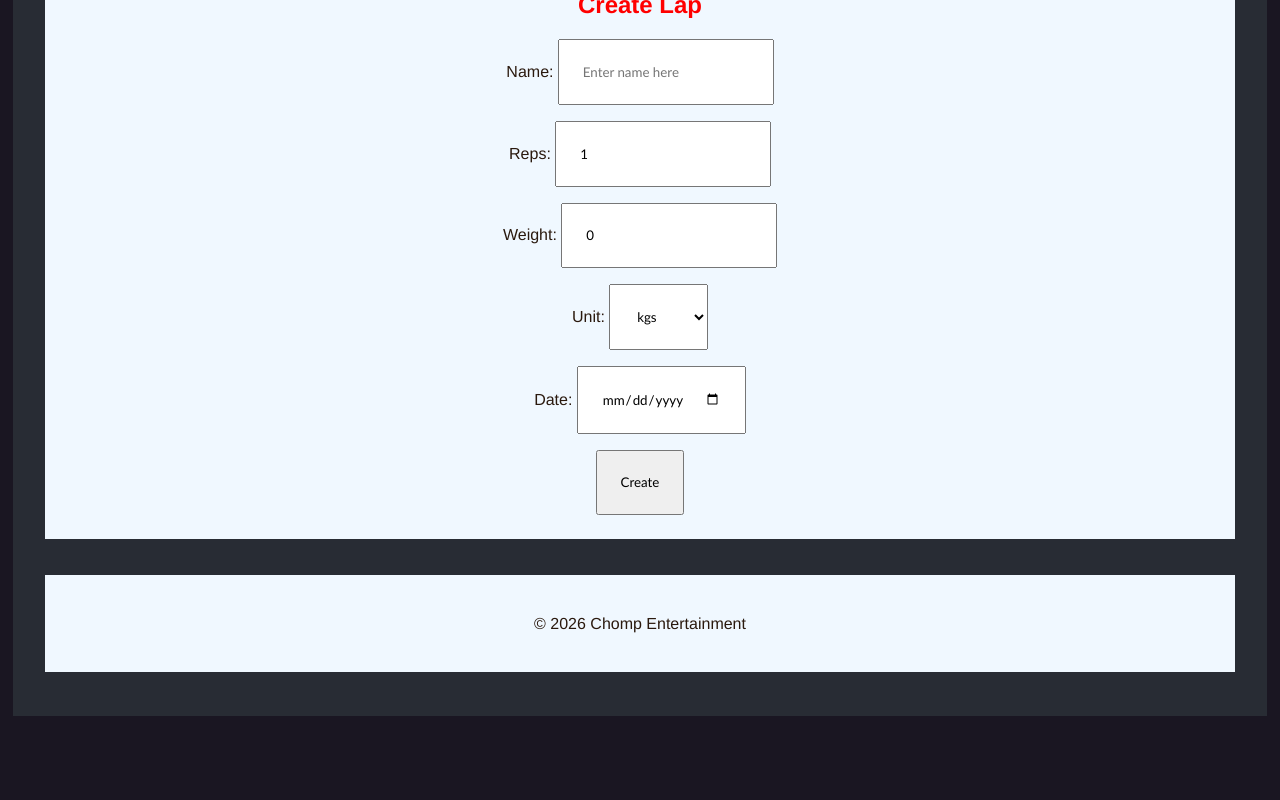
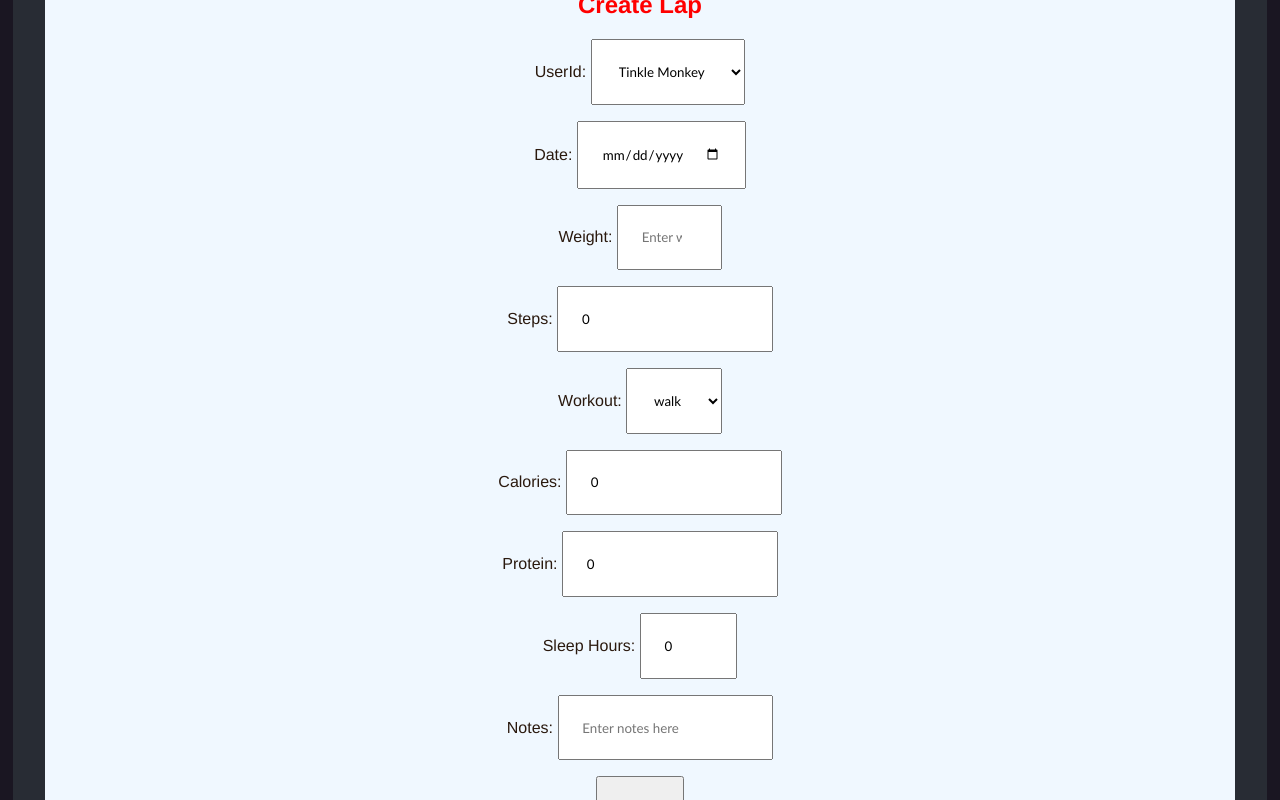
Before and after one commit to nznofficial/project-f8, a React (Vite) app in the folder frontend-react/: page /create-lap in a window 1280 px wide. Shown: the part 360-1160 px from the top of the page. Before the commit the page ends 1102 px from the top, so only its background shows below. Built offline with nearby package versions, Linux system fonts and the light colour scheme.

Commit message:
Updated CreatePage for Project F8

```diff
--- a/frontend-react/src/components/LapRow.jsx
+++ b/frontend-react/src/components/LapRow.jsx
@@ -5,11 +5,15 @@ function LapRow({ lap, onDelete, onUpdate }) {
 
     return (
         <tr>
-            <td>{lap.name}</td>
-            <td>{lap.reps}</td>
-            <td>{lap.weight}</td>
-            <td>{lap.unit}</td>
+            <td>{lap.userId}</td>
             <td>{lap.date?.split('T')[0]}</td>
+            <td>{lap.weightAmLb}</td>
+            <td>{lap.steps}</td>
+            <td>{lap.workout}</td>
+            <td>{lap.calories}</td>
+            <td>{lap.proteinG}</td>
+            <td>{lap.sleepHours}</td>
+            <td>{lap.notes}</td>
             <td><FaEdit onClick={() => onUpdate(lap)}/>&nbsp;
                 <FaTrash onClick={()=> onDelete(lap._id)}/>
             </td>
--- a/frontend-react/src/components/LapTable.jsx
+++ b/frontend-react/src/components/LapTable.jsx
@@ -11,7 +11,13 @@ function LapTable({ laps, onDelete, onUpdate}) {
                         <th>Weight</th>
                         <th>Unit</th>
                         <th>Date</th>
-                        <th>Actions</th>
+                        <th>Weight</th>
+                        <th>Steps</th>
+                        <th>Workout</th>
+                        <th>Calories</th>
+                        <th>Protein</th>
+                        <th>sleepHours</th>
+                        <th>Notes</th>
                     </tr>
                 </thead>
                 <tbody>
--- a/frontend-react/src/pages/CreatePage.jsx
+++ b/frontend-react/src/pages/CreatePage.jsx
@@ -3,17 +3,21 @@ import { useNavigate } from 'react-router-dom';
 
 export const CreatePage = () => {
 
-    const [name, setName] = useState('');
-    const [reps, setReps] = useState(1);
-    const [weight, setWeight] = useState(0);
-    const [unit, setUnit] = useState('kgs');
+    const [userId, setUserId] = useState('');
     const [date, setDate] = useState('');
+    const [weightAmLb, setWeightAmLb] = useState('');
+    const [steps, setSteps] = useState(0);
+    const [workout, setWorkout] = useState('walk');
+    const [calories, setCalories] = useState(0);
+    const [proteinG, setProteinG] = useState(0);
+    const [sleepHours, setSleepHours] = useState(0);
+    const [notes, setNotes] = useState('');
 
     const navigate = useNavigate();
 
     const addLap = async (event) => {
         event.preventDefault();
-        const newLap = {name, reps, weight, unit}
+        const newLap = {userId, weightAmLb, steps, workout, calories, proteinG, sleepHours, notes}
 
         if (date){
             newLap.date = date;
@@ -40,45 +44,12 @@ export const CreatePage = () => {
             <form onSubmit={addLap}>
                 <p>
                     <label>
-                        Name:&nbsp;
-                        <input
-                            type="text"
-                            placeholder="Enter name here"
-                            value={name}
-                            onChange={e => setName(e.target.value)}/>
-                    </label>
-                </p>
-                <p>
-                    <label>
-                        Reps:&nbsp;
-                        <input
-                            type="number"
-                            min="1"
-                            value={reps}
-                            placeholder="Enter reps here"
-                            onChange={e => setReps(e.target.valueAsNumber)}/>
-                    </label>
-                </p>
-                <p>
-                    <label>
-                        Weight:&nbsp;
-                        <input
-                            type="number"
-                            min="0"
-                            value={weight}
-                            placeholder="Enter weight here"
-                            onChange={e => setWeight(e.target.valueAsNumber)}/>
-                    </label>
-                </p>
-                <p>
-                    <label>
-                        Unit:&nbsp;
+                        UserId:&nbsp;
                         <select
-                            value={unit}
-                            onChange={e => setUnit(e.target.value)}>
-                        <option value="kgs">kgs</option>
-                        <option value="lbs">lbs</option>
-                        <option value="miles">miles</option>
+                            value={userId}
+                            onChange={e => setUserId(e.target.value)}>
+                        <option value="69584ea973190aee8425e2ce">Tinkle Monkey</option>
+                        <option value="69584e8173190aee8425e2cd">Pookey Bear</option>
                         </select>
                     </label>
                 </p>
@@ -91,6 +62,86 @@ export const CreatePage = () => {
                             onChange={e => setDate(e.target.value)}/>
                     </label>
                 </p>
+                <p>
+                    <label>
+                        Weight:&nbsp;
+                        <input
+                            type="number"
+                            min="50"
+                            max="500"
+                            value={weightAmLb}
+                            placeholder="Enter weight here"
+                            onChange={e => setWeightAmLb(e.target.value)}/>
+                    </label>
+                </p>
+                <p>
+                    <label>
+                        Steps:&nbsp;
+                        <input
+                            type="number"
+                            min="0"
+                            value={steps}
+                            placeholder="Enter steps here"
+                            onChange={e => setSteps(e.target.valueAsNumber)}/>
+                    </label>
+                </p>
+                <p>
+                    <label>
+                        Workout:&nbsp;
+                        <select
+                            value={workout}
+                            onChange={e => setWorkout(e.target.value)}>
+                        <option value="lift">lift</option>
+                        <option value="walk">walk</option>
+                        <option value="both">both</option>
+                        <option value="rest">rest</option>
+                        </select>
+                    </label>
+                </p>
+                <p>
+                    <label>
+                        Calories:&nbsp;
+                        <input
+                            type="number"
+                            min="0"
+                            value={calories}
+                            placeholder="Enter calories here"
+                            onChange={e => setCalories(e.target.valueAsNumber)}/>
+                    </label>
+                </p>
+                <p>
+                    <label>
+                        Protein:&nbsp;
+                        <input
+                            type="number"
+                            min="0"
+                            value={proteinG}
+                            placeholder="Enter protein(g) here"
+                            onChange={e => setProteinG(e.target.valueAsNumber)}/>
+                    </label>
+                </p>
+                <p>
+                    <label>
+                        Sleep Hours:&nbsp;
+                        <input
+                            type="number"
+                            min="0"
+                            max="24"
+                            value={calories}
+                            placeholder="Enter sleep hours here"
+                            onChange={e => setSleepHours(e.target.valueAsNumber)}/>
+                    </label>
+                </p>
+                <p>
+                    <label>
+                        Notes:&nbsp;
+                        <input
+                            type="text"
+                            value={notes}
+                            placeholder="Enter notes here"
+                            onChange={e => setNotes(e.target.valueAsNumber)}/>
+                    </label>
+                </p>
                 <button type="submit">Create</button>
             </form>
         </>
```
